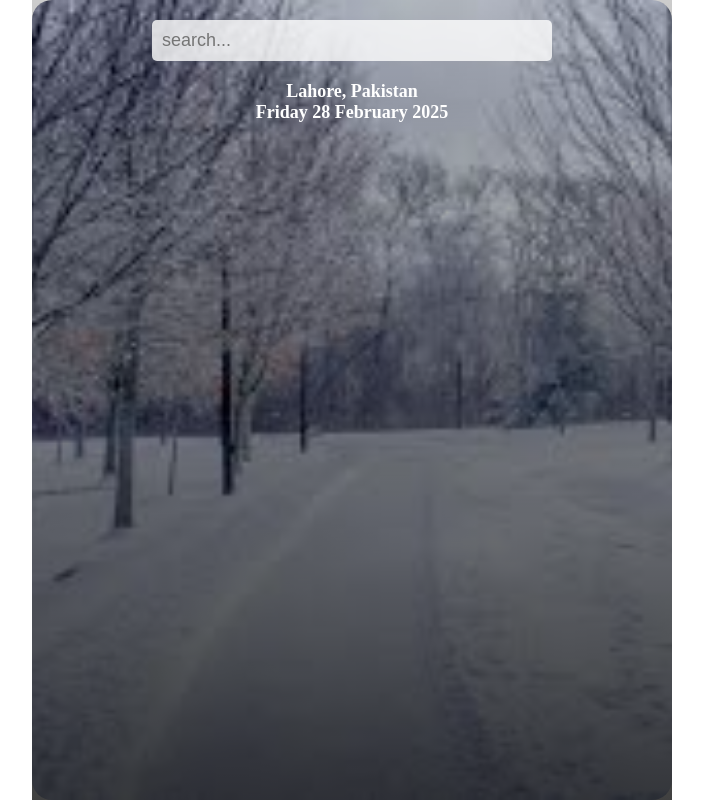
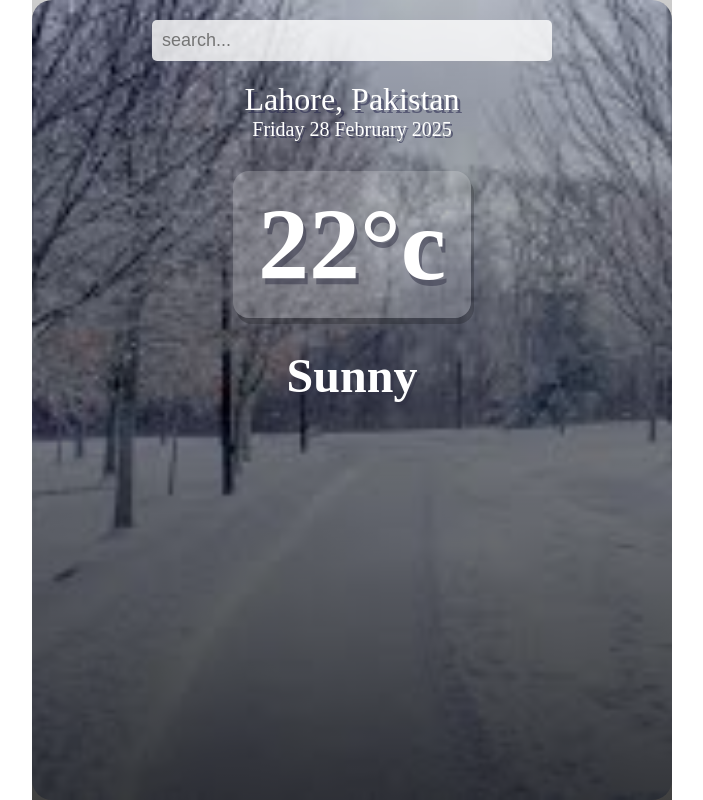
Before and after one commit to AqsaAslam01/react-weather-app, a React (Vite) app: page / in a window 1280 px wide. Shown: the whole page, without its empty margins (288-991 px from the left). Built offline with nearby package versions, Linux system fonts and the light colour scheme.

Commit message:
added weather and styling

```diff
--- a/src/App.css
+++ b/src/App.css
@@ -51,8 +51,36 @@
   width: 100%;
 }
 
-.location-box {
+.location-box .location {
   color: white;
-  font-size: large;
-  font-weight: 800;
+  font-size: 32px;
+  font-weight: 500;
+  text-shadow: 3px 3px rgba(30, 30, 70, 0.5);
 }
+.location-box .date {
+  color: white;
+  font-size: 20px;
+  font-weight: 300;
+  text-shadow: 2px 2px rgba(30, 30, 70, 0.5);
+}
+
+.weather-box .temp{
+  position: relative;
+  display: inline-block;
+  margin: 30px auto;
+  background-color: rgba(255, 255, 255, 0.2);
+  border-radius: 16px;
+  padding: 15px 25px;
+  color: white;
+  font-size: 102px;
+  font-weight: 900;
+  text-shadow: 3px 6px rgba(50, 50, 70, 0.5);
+  box-shadow: 3px 6px rgba(0, 0, 0, 0.2);
+}
+
+.weather-box .weather{
+  color: white;
+  font-size: 48px;
+  font-weight: 700;
+  text-shadow: 3px 3px rgba(50, 50, 70, 0.5);
+}
--- a/src/App.jsx
+++ b/src/App.jsx
@@ -35,6 +35,10 @@
           <div className='location'>Lahore, Pakistan</div>
           <div className='date'>{dateBuilder(new Date())}</div>
         </div>
+        <div className='weather-box'>
+          <div className='temp'> 22°c</div>
+          <div className='weather'>Sunny</div>
+        </div>
       </main>
     </div>
   )
```
